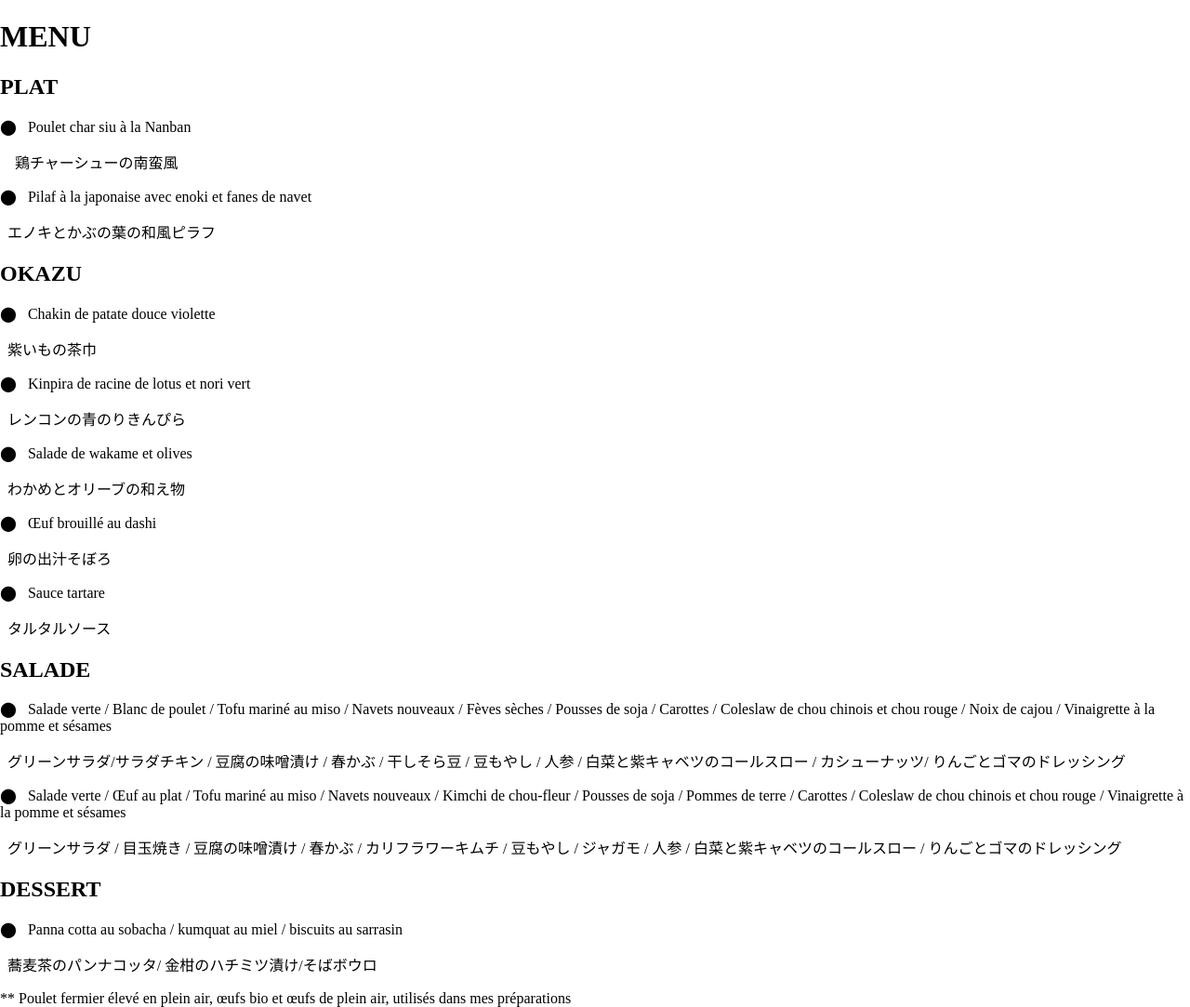
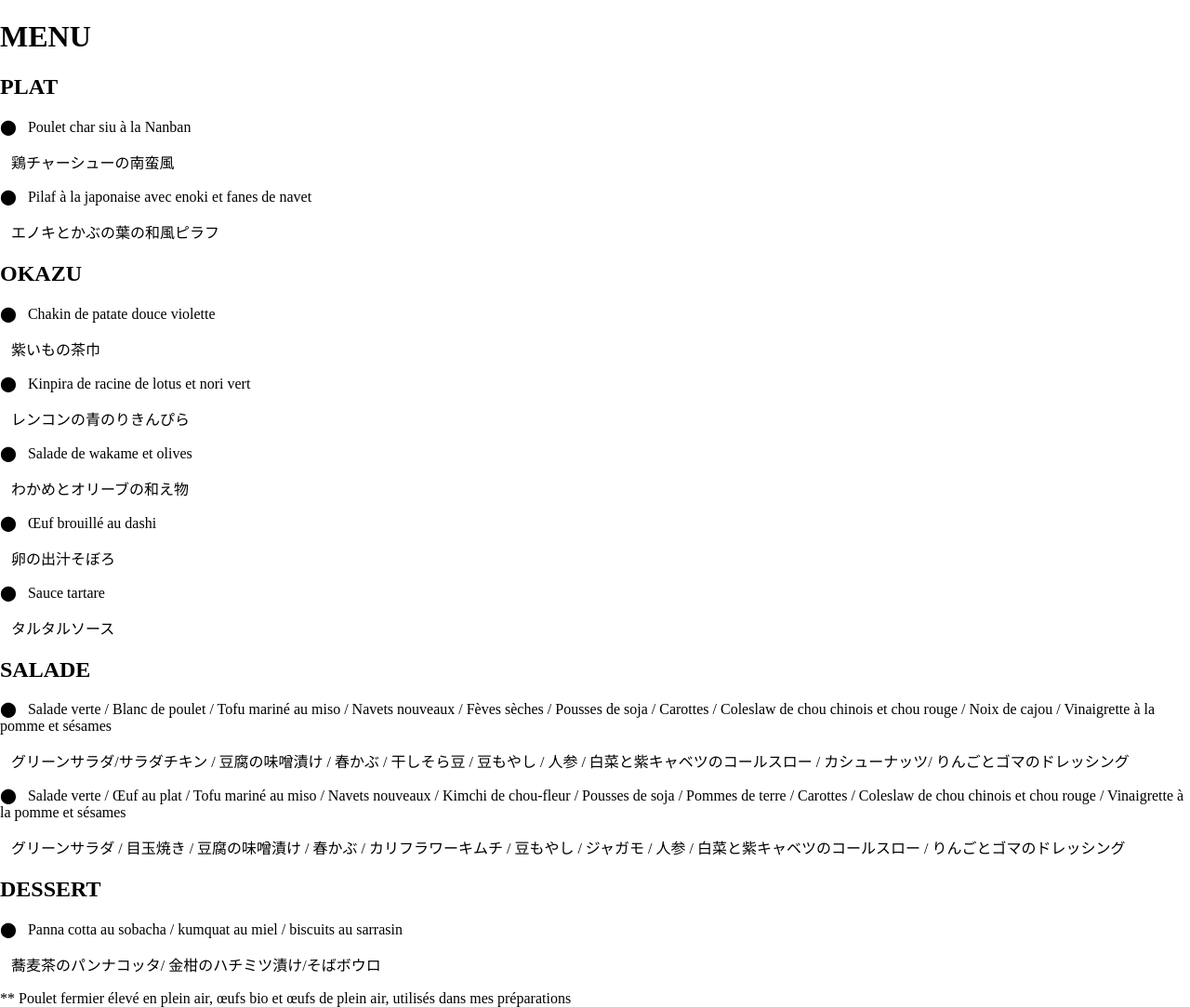
Before and after one commit to matsupin/main, a Jekyll site: the page built from menus/commande_kanako_050324.html, in a window 1280 px wide. Shown: the whole page at 93% size. Built offline with Jekyll 4.4.1, drawn with Linux system fonts in a browser that asks for light colours.

Commit message:
Update commande_kanako_050324.html

```diff
--- a/menus/commande_kanako_050324.html
+++ b/menus/commande_kanako_050324.html
@@ -12,10 +12,10 @@ title: Bento Menu
         <h2 class="section-title">PLAT</h2>
 
         <p><span class="menu-dot">&#11044;</span> <span class="dish-name">&nbsp; Poulet char siu à la Nanban</span></p>
-        <p class="dish-text">&nbsp;&nbsp;&nbsp;&nbsp;<span class="highlight">鶏チャーシューの南蛮風</p>
+        <p class="dish-text">&nbsp;&nbsp;&nbsp;<span class="highlight">鶏チャーシューの南蛮風</p>
 
         <p><span class="menu-dot">&#11044;</span> <span class="dish-name">&nbsp; Pilaf à la japonaise avec enoki et fanes de navet</span></p>
-        <p class="dish-text"><span class="highlight">&nbsp; エノキとかぶの葉の和風ピラフ</p>
+        <p class="dish-text">&nbsp;&nbsp;&nbsp;<span class="highlight">エノキとかぶの葉の和風ピラフ</p>
 
     </section>
 
@@ -24,19 +24,19 @@ title: Bento Menu
         <h2 class="section-title">OKAZU</h2>
 
         <p><span class="menu-dot">&#11044;</span> <span class="dish-name">&nbsp; Chakin de patate douce violette</span></p>
-        <p class="dish-text"><span class="highlight">&nbsp; 紫いもの茶巾</p>
+        <p class="dish-text">&nbsp;&nbsp;&nbsp;<span class="highlight">紫いもの茶巾</p>
 
         <p><span class="menu-dot">&#11044;</span> <span class="dish-name">&nbsp; Kinpira de racine de lotus et nori vert</span></p>
-        <p class="dish-text"><span class="highlight">&nbsp; レンコンの青のりきんぴら</p>
+        <p class="dish-text">&nbsp;&nbsp;&nbsp;<span class="highlight">レンコンの青のりきんぴら</p>
 
         <p><span class="menu-dot">&#11044;</span> <span class="dish-name">&nbsp; Salade de wakame et olives</span></p>
-        <p class="dish-text"><span class="highlight">&nbsp; わかめとオリーブの和え物</p>
+        <p class="dish-text">&nbsp;&nbsp;&nbsp;<span class="highlight">わかめとオリーブの和え物</p>
 
         <p><span class="menu-dot">&#11044;</span> <span class="dish-name">&nbsp; Œuf brouillé au dashi</span></p>
-        <p class="dish-text"><span class="highlight">&nbsp; 卵の出汁そぼろ</p>
+        <p class="dish-text">&nbsp;&nbsp;&nbsp;<span class="highlight">卵の出汁そぼろ</p>
 
         <p><span class="menu-dot">&#11044;</span> <span class="dish-name">&nbsp; Sauce tartare</span></p>
-        <p class="dish-text"><span class="highlight">&nbsp; タルタルソース</p>
+        <p class="dish-text">&nbsp;&nbsp;&nbsp;<span class="highlight">タルタルソース</p>
 
     </section>
 
@@ -45,10 +45,10 @@ title: Bento Menu
         <h2 class="section-title">SALADE</h2>
 
         <p><span class="menu-dot">&#11044;</span> <span class="dish-name">&nbsp; Salade verte / Blanc de poulet / Tofu mariné au miso / Navets nouveaux / Fèves sèches / Pousses de soja / Carottes / Coleslaw de chou chinois et chou rouge / Noix de cajou / Vinaigrette à la pomme et sésames</span></p>
-        <p class="dish-text"><span class="highlight">&nbsp; グリーンサラダ/サラダチキン / 豆腐の味噌漬け / 春かぶ / 干しそら豆 / 豆もやし / 人参 / 白菜と紫キャベツのコールスロー / カシューナッツ/ りんごとゴマのドレッシング</p>
+        <p class="dish-text">&nbsp;&nbsp;&nbsp;<span class="highlight">グリーンサラダ/サラダチキン / 豆腐の味噌漬け / 春かぶ / 干しそら豆 / 豆もやし / 人参 / 白菜と紫キャベツのコールスロー / カシューナッツ/ りんごとゴマのドレッシング</p>
 
         <p><span class="menu-dot">&#11044;</span> <span class="dish-name">&nbsp; Salade verte / Œuf au plat / Tofu mariné au miso / Navets nouveaux / Kimchi de chou-fleur / Pousses de soja / Pommes de terre / Carottes / Coleslaw de chou chinois et chou rouge / Vinaigrette à la pomme et sésames</span></p>
-        <p class="dish-text"><span class="highlight">&nbsp; グリーンサラダ / 目玉焼き / 豆腐の味噌漬け / 春かぶ / カリフラワーキムチ / 豆もやし / ジャガモ / 人参 / 白菜と紫キャベツのコールスロー / りんごとゴマのドレッシング</p>
+        <p class="dish-text">&nbsp;&nbsp;&nbsp;<span class="highlight">グリーンサラダ / 目玉焼き / 豆腐の味噌漬け / 春かぶ / カリフラワーキムチ / 豆もやし / ジャガモ / 人参 / 白菜と紫キャベツのコールスロー / りんごとゴマのドレッシング</p>
 
     </section>
 
@@ -57,7 +57,7 @@ title: Bento Menu
         <h2 class="section-title">DESSERT</h2>
 
         <p><span class="menu-dot">&#11044;</span> <span class="dish-name">&nbsp; Panna cotta au sobacha / kumquat au miel / biscuits au sarrasin</span></p>
-        <p class="dish-text"><span class="highlight">&nbsp; 蕎麦茶のパンナコッタ/ 金柑のハチミツ漬け/そばボウロ</p>
+        <p class="dish-text">&nbsp;&nbsp;&nbsp;<span class="highlight">蕎麦茶のパンナコッタ/ 金柑のハチミツ漬け/そばボウロ</p>
 
 
     </section>
```
